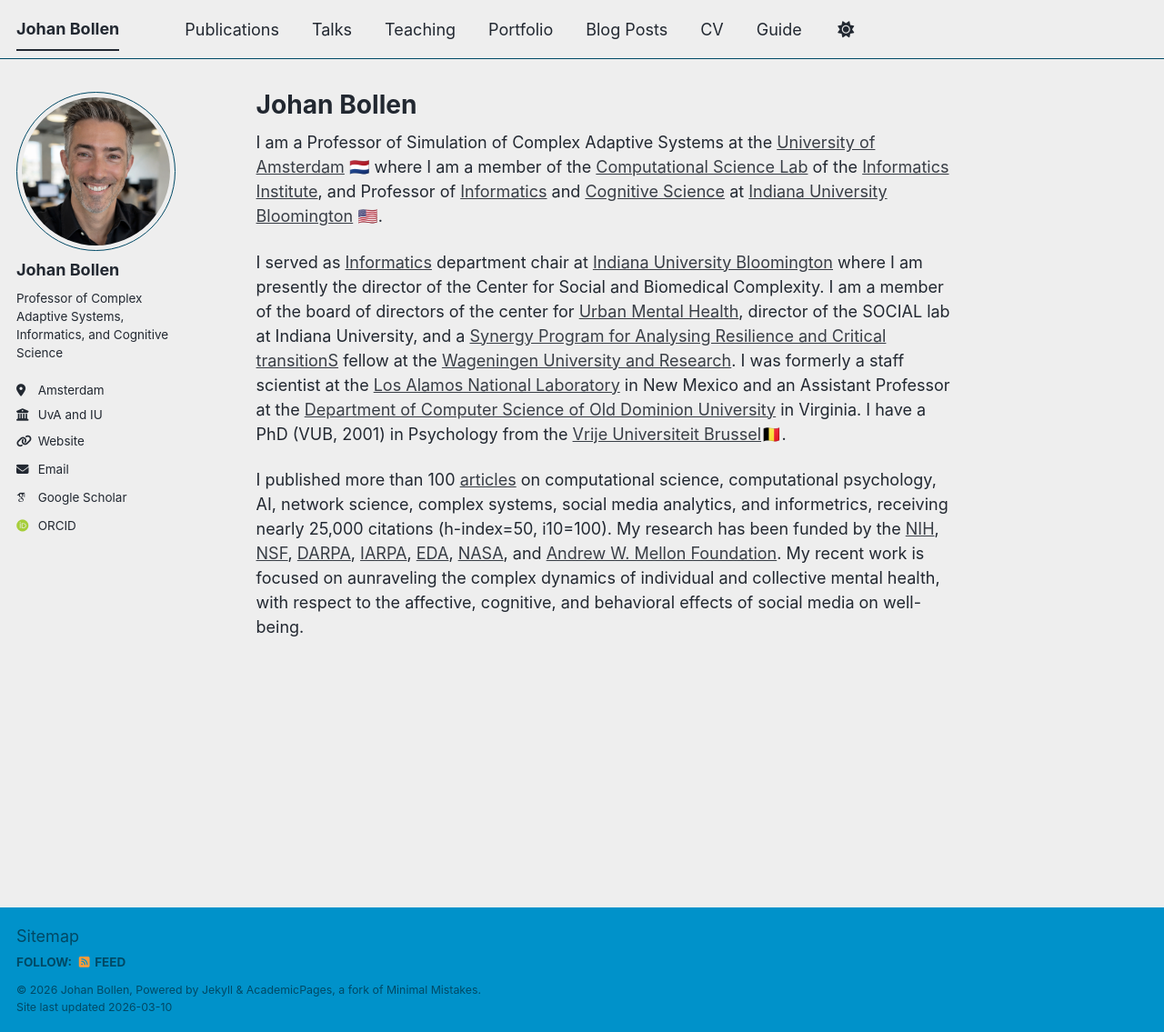
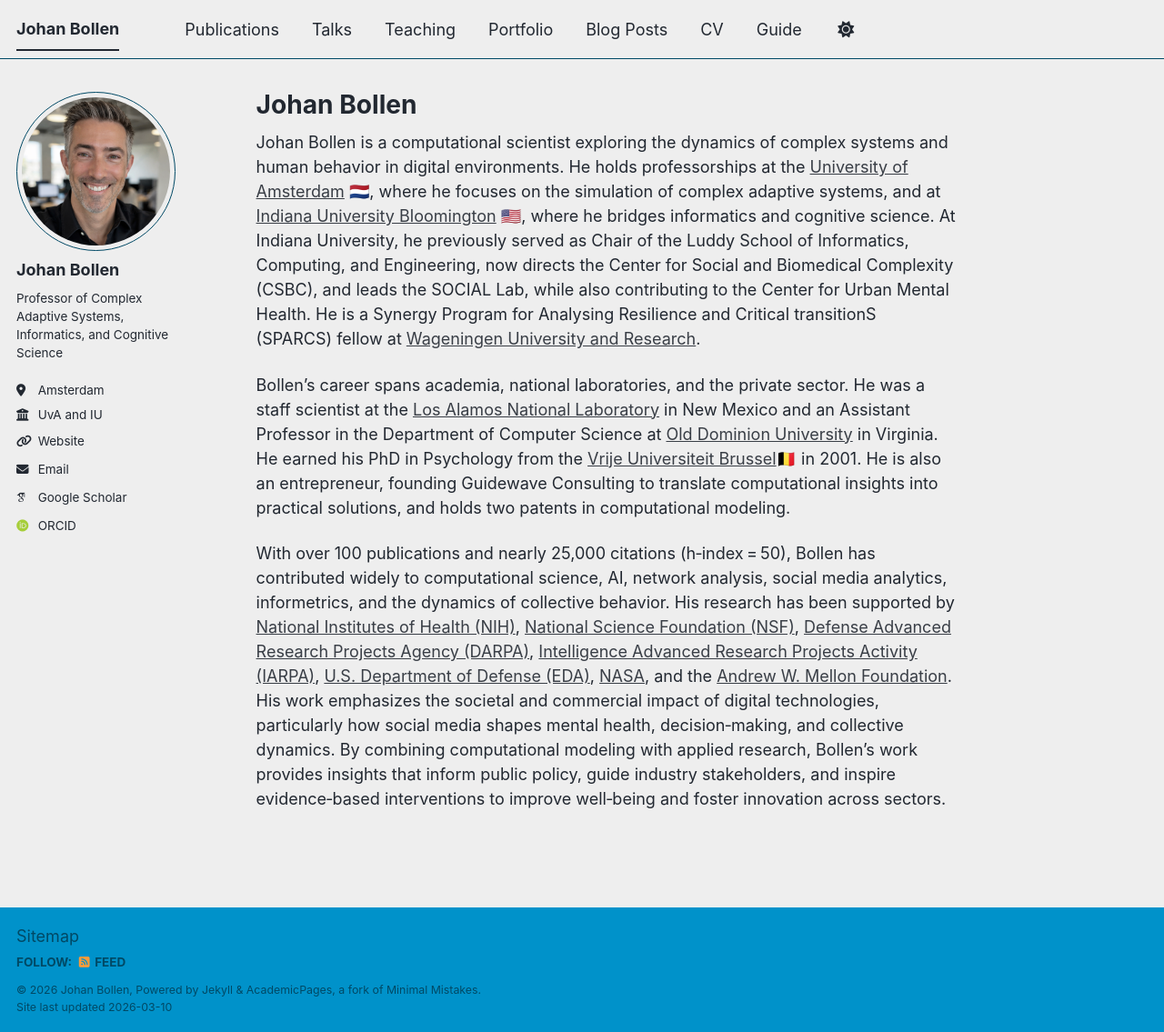
Before and after one commit to jbollen/jbollen.github.io, a Jekyll site: the page built from _pages/about.md, in a window 1280 px wide and 1135 px high. Shown: the whole window at 91% size. Built offline with Jekyll 4.4.1, drawn with Linux system fonts in a browser that asks for light colours; some web fonts are replaced; a script bundle is joined from its source files by our own code; library files that are not in the unit come from our copies.

Commit message:
Update about.md

```diff
--- a/_pages/about.md
+++ b/_pages/about.md
@@ -7,8 +7,8 @@
   - /about.html
 ---
 
-I am a Professor of Simulation of Complex Adaptive Systems at the [University of Amsterdam](https://ivi.uva.nl/) 🇳🇱 where I am a member of the [Computational Science Lab](https://ivi.uva.nl/research/computational-science-lab-csl.html) of the [Informatics Institute](https://ivi.uva.nl/), and Professor of [Informatics](https://luddy.iu.edu/academics/units/informatics.html) and [Cognitive Science](https://cogs.indiana.edu/index.html) at [Indiana University Bloomington](https://luddy.iu.edu/) 🇺🇸.
+Johan Bollen is a computational scientist exploring the dynamics of complex systems and human behavior in digital environments. He holds professorships at the [University of Amsterdam](https://en.wikipedia.org/wiki/University_of_Amsterdam) 🇳🇱, where he focuses on the simulation of complex adaptive systems, and at [Indiana University Bloomington](https://www.indiana.edu/) 🇺🇸, where he bridges informatics and cognitive science. At Indiana University, he previously served as Chair of the Luddy School of Informatics, Computing, and Engineering, now directs the Center for Social and Biomedical Complexity (CSBC), and leads the SOCIAL Lab, while also contributing to the Center for Urban Mental Health. He is a Synergy Program for Analysing Resilience and Critical transitionS (SPARCS) fellow at [Wageningen University and Research](https://www.wur.nl/en.htm).
 
-I served as [Informatics](https://luddy.iu.edu/academics/units/informatics.html) department chair at [Indiana University Bloomington](https://luddy.iu.edu/) where I am presently the director of the Center for Social and Biomedical Complexity. I am a member of the board of directors of the center for [Urban Mental Health](https://ias.uva.nl/research-themes/health-complexity/urban-mental-health/urban-mental-health.html), director of the SOCIAL lab at Indiana University, and a [Synergy Program for Analysing Resilience and Critical transitionS](https://sparcs-center.org/) fellow at the [Wageningen University and Research](https://www.wur.nl/). I was formerly a staff scientist at the [Los Alamos National Laboratory](https://www.lanl.gov/) in New Mexico and an Assistant Professor at the [Department of Computer Science of Old Dominion University](https://www.odu.edu/academics/programs/linked/computer-science) in Virginia. I have a PhD (VUB, 2001) in Psychology from the [Vrije Universiteit Brussel](https://www.vub.be/nl)🇧🇪.
+Bollen’s career spans academia, national laboratories, and the private sector. He was a staff scientist at the [Los Alamos National Laboratory](https://www.lanl.gov/) in New Mexico and an Assistant Professor in the Department of Computer Science at [Old Dominion University](https://www.odu.edu/) in Virginia. He earned his PhD in Psychology from the [Vrije Universiteit Brussel](https://www.vub.be/en)🇧🇪 in 2001. He is also an entrepreneur, founding Guidewave Consulting to translate computational insights into practical solutions, and holds two patents in computational modeling.
 
-I published more than 100 [articles](https://scholar.google.com/citations?user=jDmcdsUAAAAJ) on computational science, computational psychology, AI, network science, complex systems, social media analytics, and informetrics, receiving nearly 25,000 citations (h-index=50, i10=100). My research has been funded by the [NIH](https://www.nih.gov/), [NSF](https://www.nsf.gov/), [DARPA](https://www.darpa.mil/), [IARPA](https://www.iarpa.gov/), [EDA](https://www.eda.gov/), [NASA](https://www.nasa.gov/), and [Andrew W. Mellon Foundation](https://www.mellon.org/). My recent work is focused on aunraveling the complex dynamics of individual and collective mental health, with respect to the affective, cognitive, and behavioral effects of social media on well-being.
+With over 100 publications and nearly 25,000 citations (h‑index = 50), Bollen has contributed widely to computational science, AI, network analysis, social media analytics, informetrics, and the dynamics of collective behavior. His research has been supported by [National Institutes of Health (NIH)](https://www.nih.gov/), [National Science Foundation (NSF)](https://www.nsf.gov/), [Defense Advanced Research Projects Agency (DARPA)](https://www.darpa.mil/), [Intelligence Advanced Research Projects Activity (IARPA)](https://www.iarpa.gov/), [U.S. Department of Defense (EDA)](https://www.eda.mil/), [NASA](https://www.nasa.gov/), and the [Andrew W. Mellon Foundation](https://mellon.org/). His work emphasizes the societal and commercial impact of digital technologies, particularly how social media shapes mental health, decision‑making, and collective dynamics. By combining computational modeling with applied research, Bollen’s work provides insights that inform public policy, guide industry stakeholders, and inspire evidence‑based interventions to improve well‑being and foster innovation across sectors.
```
